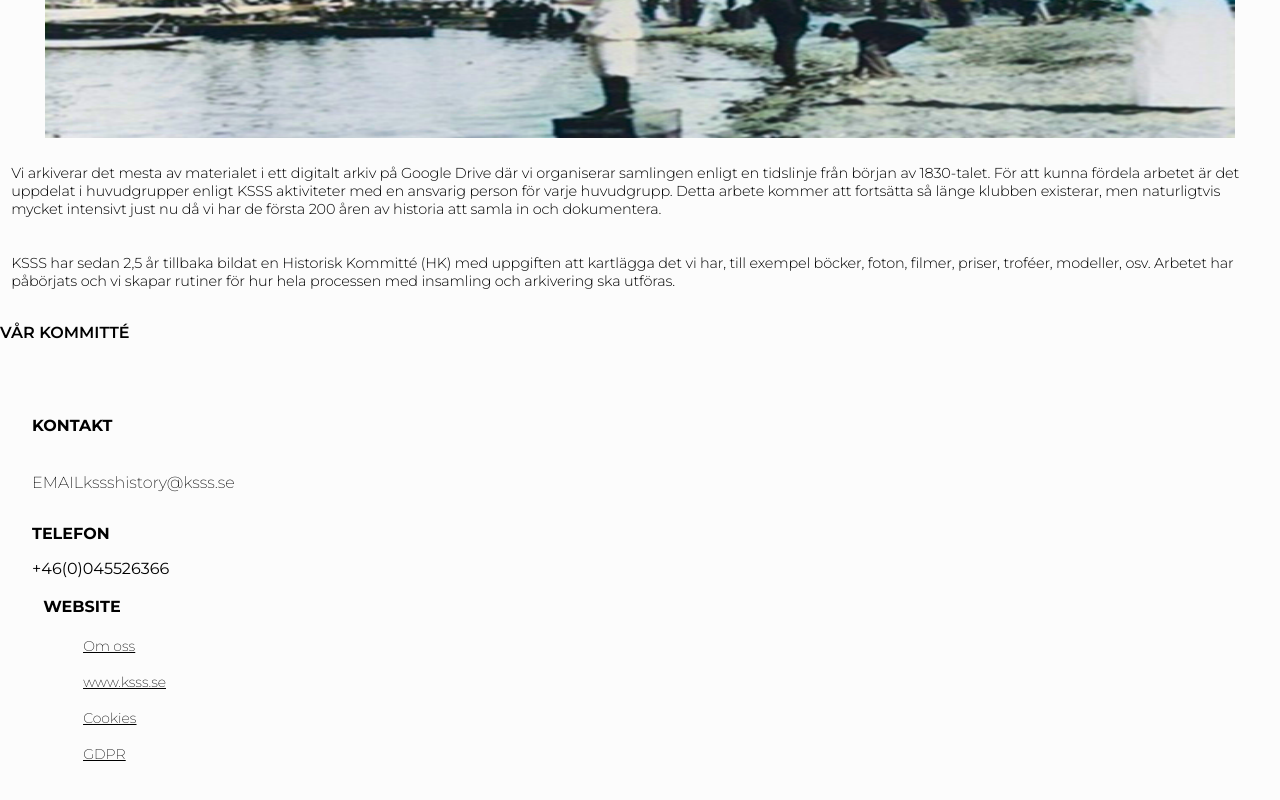
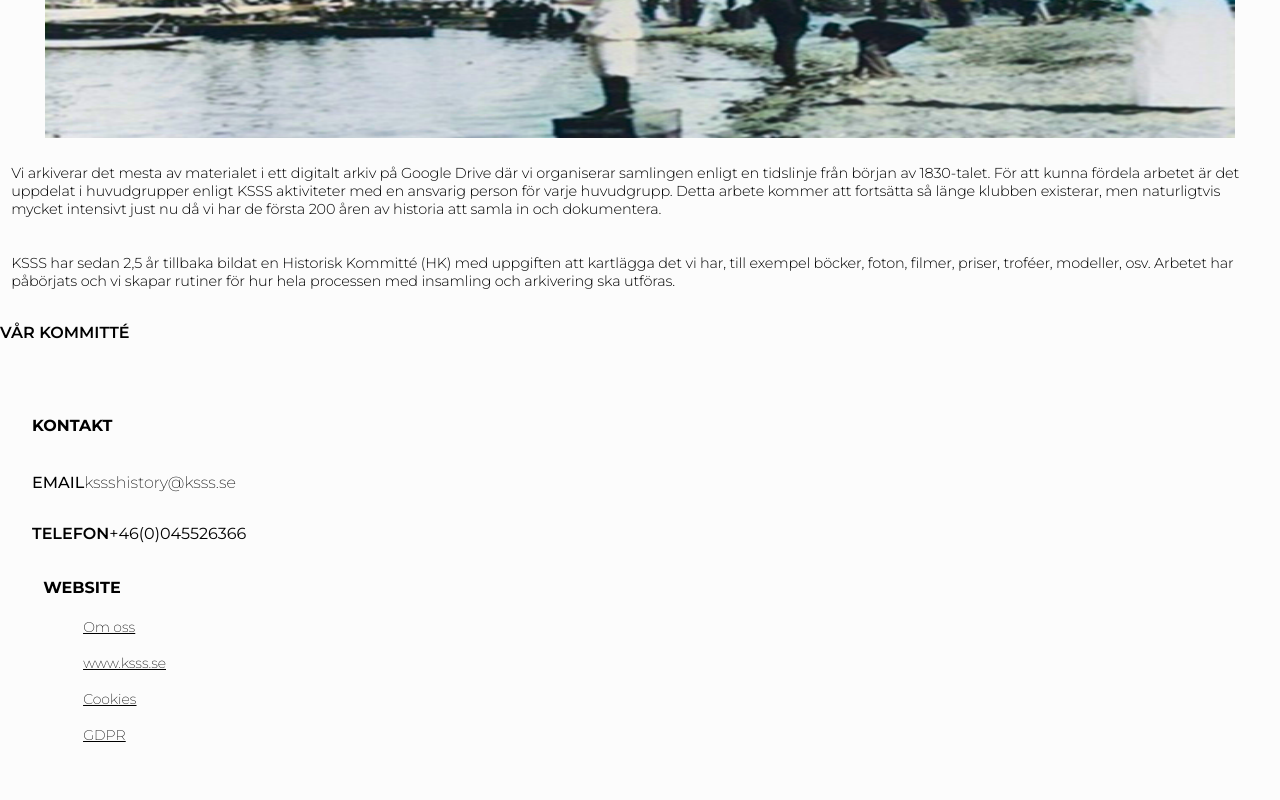
Before and after one commit to ksss-github/ksss-history-site, a Next.js app: page /about-us in a window 1280 px wide. Shown: the part 583-1383 px from the top of the page. Built offline with nearby package versions, Linux system fonts and the light colour scheme.

Commit message:
footer clASSNAME

```diff
--- a/components/Footer/Footer.css
+++ b/components/Footer/Footer.css
@@ -10,14 +10,14 @@
 }
 
 .email__info,
-.numberinfo {
+.number__info {
   display: flex;
   flex-direction: row;
   font-weight: 200;
 }
 
 .footer__h4 {
-  font-weight: 900;
+  font-weight: 700;
   font-size: medium;
 }
 
@@ -39,9 +39,13 @@ li {
 }
 
 .footer__telefon {
-  font-weight: 700;
+  font-weight: 600;
 }
 
 .footer__telefon__nummer {
   font-weight: 400;
 }
+
+.email_text {
+  font-weight: 500;
+}
--- a/components/Footer/Footer.jsx
+++ b/components/Footer/Footer.jsx
@@ -6,9 +6,9 @@ const Footer = () => {
     <div>
       <div className='footer__container'>
         <div className='kontak__container'>
-          <h4 className='kontak__text'>KONTAKT</h4>
+          <h4 className='kontak__h4'>KONTAKT</h4>
           <div className='email__info'>
-            <p className='email'>EMAIL</p>
+            <p className='email_text'>EMAIL</p>
             <p className='email_address'>kssshistory@ksss.se</p>
           </div>
           <div className='number__info'>
@@ -17,7 +17,7 @@ const Footer = () => {
           </div>
         </div>
         <div className='website__container'>
-          <h4>WEBSITE</h4>
+          <h4 className='footer__h4'>WEBSITE</h4>
           <ul>
             <li>Om oss</li>
             <li>www.ksss.se</li>
--- a/components/button/Btn.css
+++ b/components/button/Btn.css
@@ -1,6 +1,6 @@
 /* BtnLight.css */
 
-.btn-Light {
+.btn__Light {
   background-color: var(--lightblue);
   color: var(--offwhite);
   padding: 0.6rem 1.1rem 0.6rem 1.1rem;
@@ -16,7 +16,7 @@
   border-color: #add8e6;
 }
 
-.btn-Dark {
+.btn__Dark {
   background-color: var(--mainblue);
   color: var(--offwhite);
   padding: 0.6rem 1.1rem 0.6rem 1.1rem;
--- a/components/button/BtnDark.jsx
+++ b/components/button/BtnDark.jsx
@@ -7,7 +7,7 @@ const BtnDark = ({ onClick, disabled, children, className }) => {
     <button
       onClick={onClick}
       disabled={disabled}
-      className={`btn-Dark ${className}`}
+      className={`btn__Dark ${className}`}
     >
       {children}
     </button>
--- a/components/button/BtnLight.jsx
+++ b/components/button/BtnLight.jsx
@@ -7,7 +7,7 @@ const BtnLight = ({ onClick, disabled, children, className }) => {
     <button
       onClick={onClick}
       disabled={disabled}
-      className={`btn-Light ${className}`}
+      className={`btn__Light ${className}`}
     >
       {children}
     </button>
```
